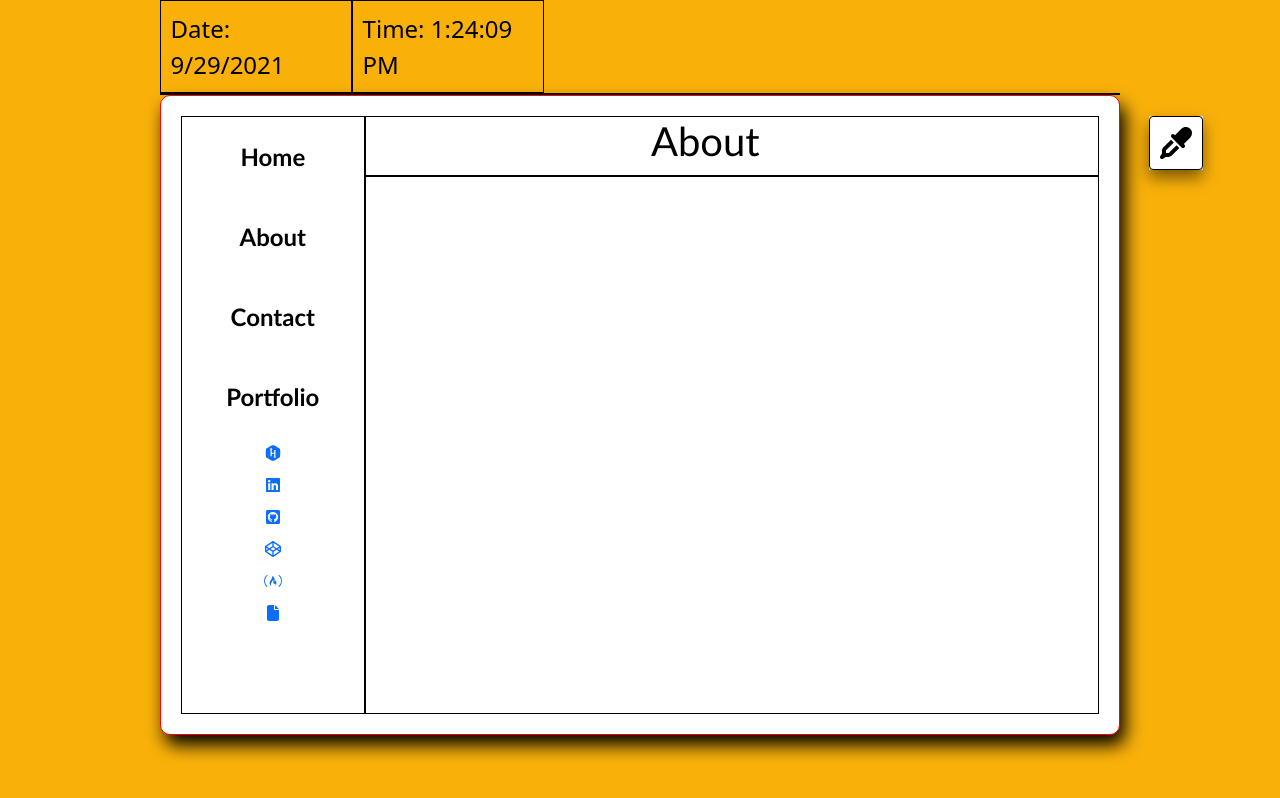
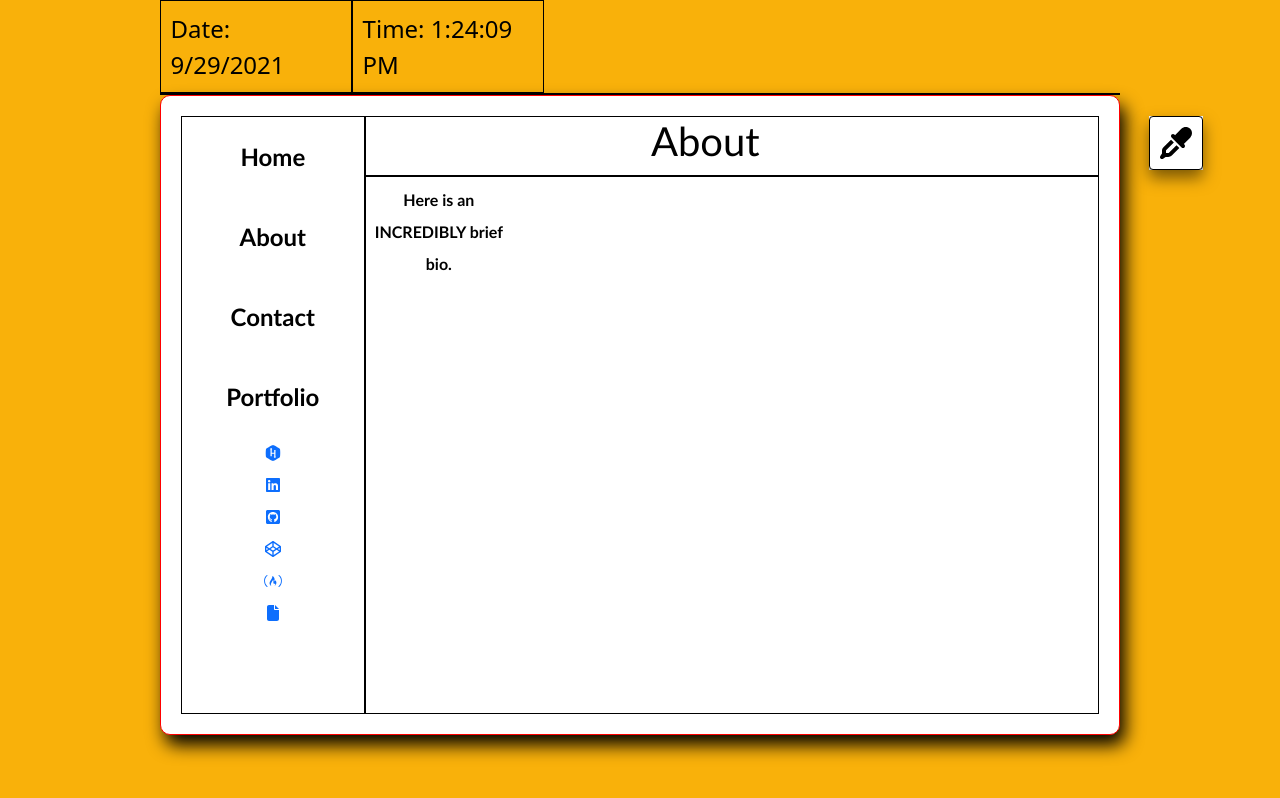
Before and after one commit to raseward14/Responsive-Portfolio, a React (Create React App) app in the folder client/: page /about in a window 1280 px wide. Built offline with nearby package versions, Linux system fonts and the light colour scheme.

Commit message:
#DEV-151[in progress]

```diff
--- a/client/src/components/Bio/index.js
+++ b/client/src/components/Bio/index.js
@@ -6,7 +6,7 @@ function Bio() {
     return (
 
       <div>
-
+        <p>Here is an INCREDIBLY brief bio.</p>
       </div>
 
       // custom bio
```
